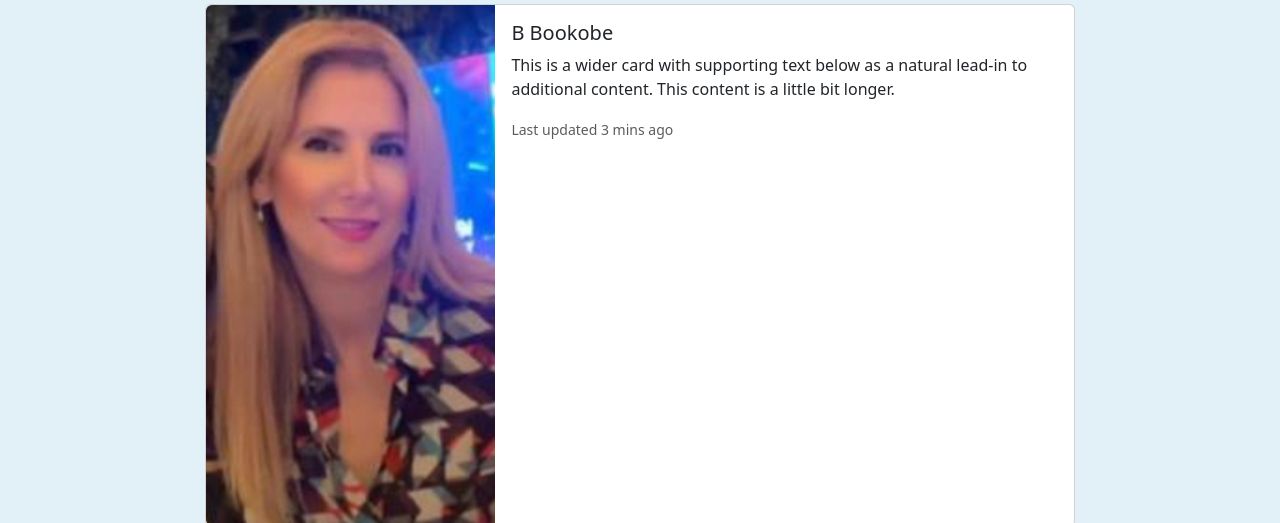
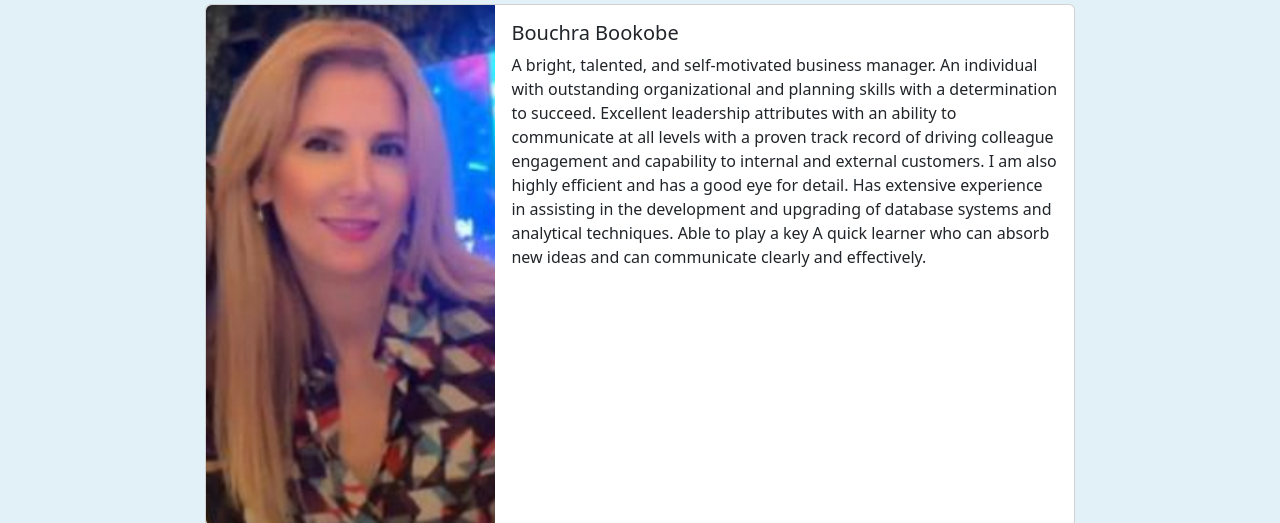
Before and after one commit to coding84/Bootstrap-Portfolio, a plain HTML site: page index.html in a window 1280 px wide. Shown: the part 278-801 px from the top of the page. Drawn offline with nearby package versions, Linux system fonts and the light colour scheme.

Commit message:
finnal touch

```diff
--- a/index.html
+++ b/index.html
@@ -75,15 +75,19 @@
               </div>
               <div class="col-md-8">
                 <div class="card-body">
-                  <h5 class="card-title">B Bookobe</h5>
+                  <h5 class="card-title">Bouchra Bookobe</h5>
                   <p class="card-text">
-                    This is a wider card with supporting text below as a natural
-                    lead-in to additional content. This content is a little bit
-                    longer.
-                  </p>
+                    A bright, talented, and self-motivated business manager. An individual with outstanding
+organizational and planning skills with a determination to succeed. Excellent leadership
+attributes with an ability to communicate at all levels with a proven track record of driving
+colleague engagement and capability to internal and external customers. I am also highly
+efficient and has a good eye for detail. Has extensive experience in assisting in the
+development and upgrading of database systems and analytical techniques. Able to play a key
+A quick learner who can absorb new
+ideas and can communicate clearly and effectively.
                   <p class="card-text">
                     <small class="text-body-secondary"
-                      >Last updated 3 mins ago</small
+
                     >
                   </p>
                 </div>
@@ -207,10 +211,13 @@
 
         </ul>
       </div>
+      <div>
+    </div>
 
 
 
     <footer>
+      <section class="row justify-content-center"></section>
       <ul>
         <li><a href="#">https://www.linkedin.com/in/b-bookobe-3aab522a4/</a></li>
         <li><a href="#">https://github.com/coding84</a></li>
@@ -218,6 +225,7 @@
 
       </ul>
     </footer>
+  </section>
 
     <script
       src="https://cdn.jsdelivr.net/npm/bootstrap@5.3.2/dist/js/bootstrap.bundle.min.js"
```
Also changed, not shown: 1 other file.
